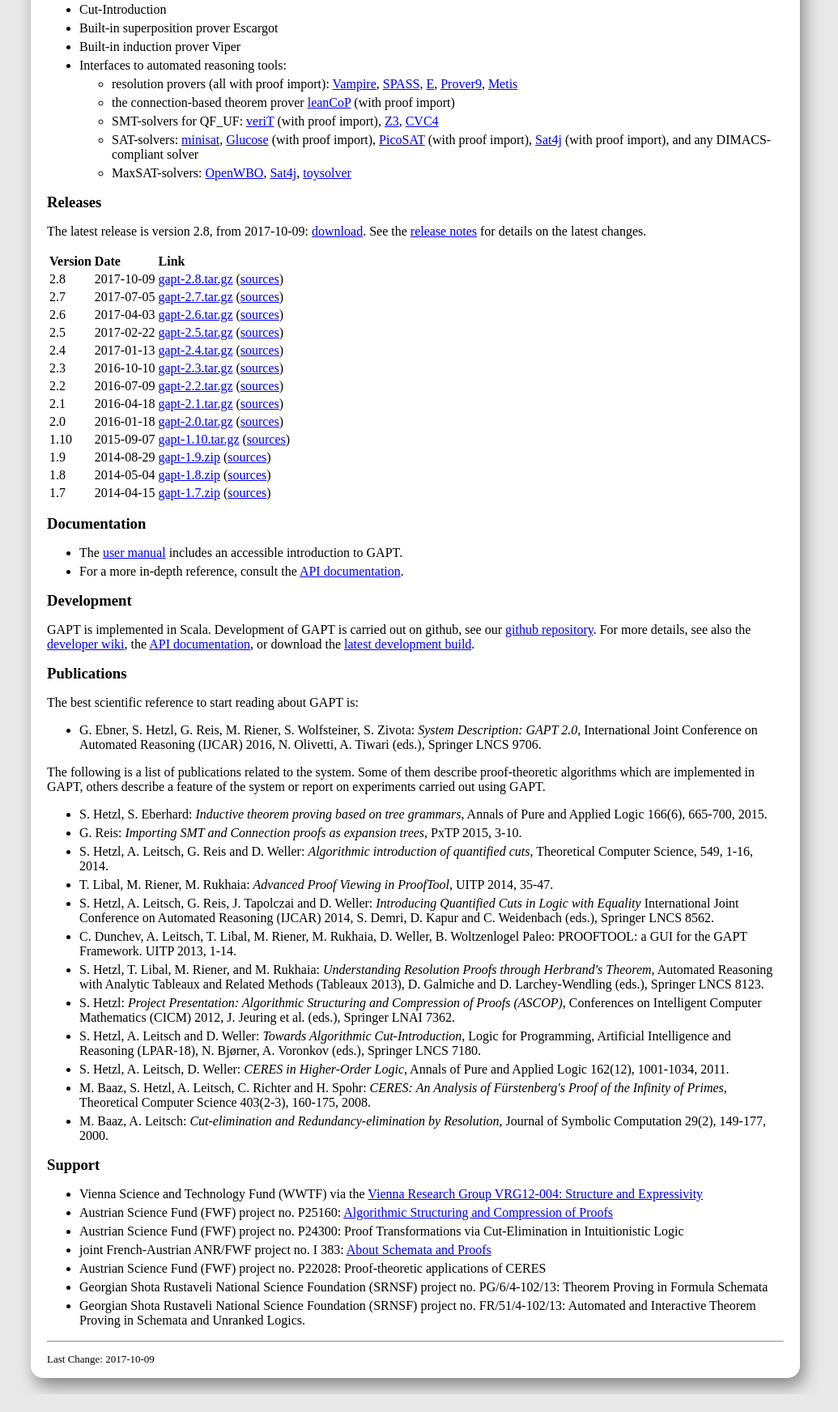
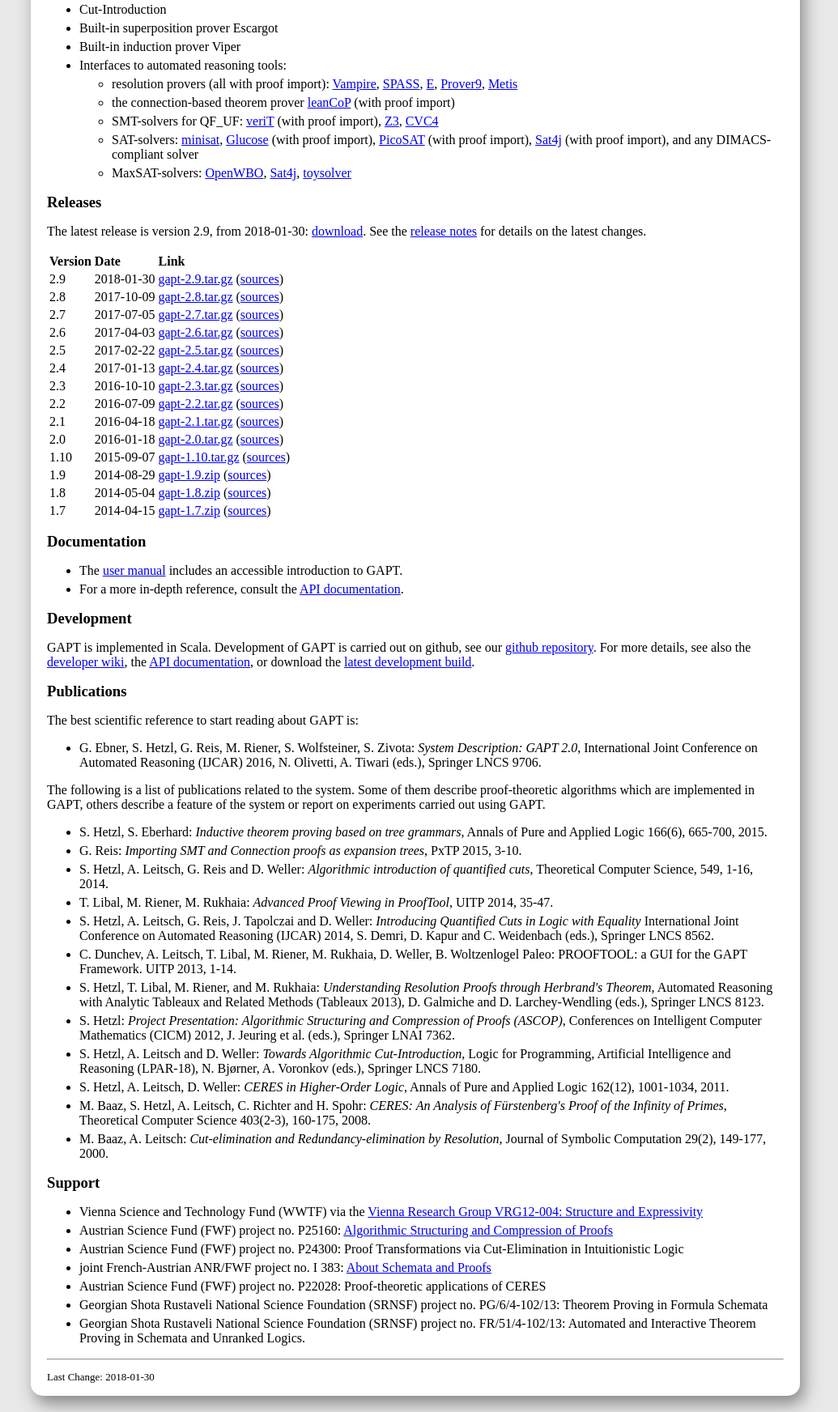
Before and after one commit to gapt/website, a plain HTML site: page index.html in a window 1280 px wide. Shown: the part 376-2120 px from the top of the page at 81% size, without its empty margins (127-1162 px from the left). Before the commit the page ends 2098 px from the top, so only its background shows below. Drawn offline with Linux system fonts and the light colour scheme; a web font is replaced by a local one.

Commit message:
add 2.9 release

```diff
--- a/index.html
+++ b/index.html
@@ -80,13 +80,15 @@
 <h2>Releases</h2>
 
 <p>
-  The latest release is version 2.8, from 2017-10-09: <a href="downloads/gapt-2.8.tar.gz">download</a>.
+  The latest release is version 2.9, from 2018-01-30: <a href="downloads/gapt-2.9.tar.gz">download</a>.
   See the <a href="https://github.com/gapt/gapt/blob/master/RELEASE-NOTES.md">release
   notes</a> for details on the latest changes.
 </p>
 
 <table>
 <tr><th>Version</th><th>Date</th><th>Link</th> </tr>
+<tr><td>2.9</td><td>2018-01-30</td> <td> <a href="downloads/gapt-2.9.tar.gz">gapt-2.9.tar.gz</a>
+    (<a href="https://github.com/gapt/gapt/archive/v2.9.tar.gz">sources</a>)</td></tr>
 <tr><td>2.8</td><td>2017-10-09</td> <td> <a href="downloads/gapt-2.8.tar.gz">gapt-2.8.tar.gz</a>
     (<a href="https://github.com/gapt/gapt/archive/v2.8.tar.gz">sources</a>)</td></tr>
 <tr><td>2.7</td><td>2017-07-05</td> <td> <a href="downloads/gapt-2.7.tar.gz">gapt-2.7.tar.gz</a>
@@ -129,7 +131,7 @@
 on github, see our <a href="https://github.com/gapt/gapt">github repository</a>. For more
 details, see also the <a href="https://github.com/gapt/gapt/wiki">developer wiki</a>,
 the <a href="api/">API documentation</a>, or download
-the <a href="downloads/gapt-2.8-SNAPSHOT.tar.gz">latest development build</a>.
+the <a href="downloads/gapt-2.10-SNAPSHOT.tar.gz">latest development build</a>.
 </p>
 
 <h2>Publications</h2>
@@ -212,7 +214,7 @@
 
 <hr>
 
-<p class="smallfont">Last Change: 2017-10-09</p>
+<p class="smallfont">Last Change: 2018-01-30</p>
 
 </div>
 </div>
```
